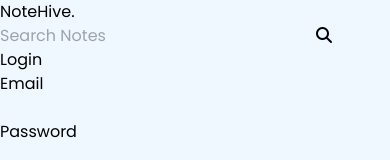
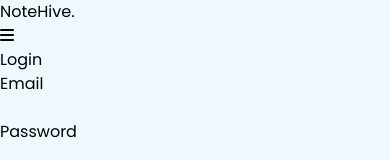
Before and after one commit to Rohanbasnet12/NoteHive, a React (Vite) app in the folder client/: page /login in a window 390 px wide. Shown: the top 160 px of the page. Built offline with nearby package versions, Linux system fonts and the light colour scheme.

Commit message:
Working on responsive navbar

```diff
--- a/client/src/components/Navbar.jsx
+++ b/client/src/components/Navbar.jsx
@@ -1,11 +1,27 @@
-import React, { useState } from "react";
+import React, { useState, useEffect } from "react";
 import ProfileCard from "./ProfileCard";
 import SearchBar from "./SearchBar";
 import { useNavigate } from "react-router-dom";
+import "../styles/navbar.css";
 
 const Navbar = ({ userInfo, searchNote }) => {
   const [searchQuery, setSearchQuery] = useState("");
+  const [isMenuOpen, setIsMenuOpen] = useState(false);
+  const [isMobile, setIsMobile] = useState(false); // To detect screen size
   const navigate = useNavigate();
+
+  useEffect(() => {
+    const handleResize = () => {
+      setIsMobile(window.innerWidth <= 768); // Detect if screen is smaller than 768px
+    };
+
+    handleResize(); // Check on mount
+    window.addEventListener("resize", handleResize); // Listen for resize
+
+    return () => {
+      window.removeEventListener("resize", handleResize); // Cleanup on unmount
+    };
+  }, []);
 
   const onLogOut = () => {
     localStorage.clear();
@@ -18,6 +34,10 @@ const Navbar = ({ userInfo, searchNote }) => {
     }
   };
 
+  const toggleMenu = () => {
+    setIsMenuOpen(!isMenuOpen); // Toggle the menu state
+  };
+
   return (
     <header className="z-50 sticky top-0 left-0 shadow-xl py-4 px-6">
       <nav className="flex items-center justify-between">
@@ -27,12 +47,33 @@ const Navbar = ({ userInfo, searchNote }) => {
             <span className="text-orange-600">.</span>
           </h1>
         </div>
+
+        {/* Hamburger icon */}
+        {isMobile && (
+          <button
+            className="hamburger-icon"
+            onClick={toggleMenu}
+            aria-label="Toggle Menu"
+          >
+            {isMenuOpen ? (
+              <i className="fa-solid fa-xmark text-3xl font-bold"></i> // Close icon
+            ) : (
+              <i className="fa-solid fa-bars text-2xl font-bold"></i> // Hamburger icon
+            )}
+          </button>
+        )}
+
+        {/* Show SearchBar and ProfileCard if menu is not open */}
+        {(isMobile ? isMenuOpen : true) && (
+          <div className="flex items-center">
             <SearchBar
               value={searchQuery}
               onChange={(e) => setSearchQuery(e.target.value)}
               handleSearch={handleSearch}
             />
             <ProfileCard userInfo={userInfo} onLogOut={onLogOut} />
+          </div>
+        )}
       </nav>
     </header>
   );
--- /dev/null
+++ b/client/src/styles/navbar.css
@@ -0,0 +1,6 @@
+@media (max-width: 768px) {
+  .searchBar,
+  .profileCard {
+    opacity: 0;
+  }
+}
```
Lines whose indentation alone changed are shown as unchanged.
